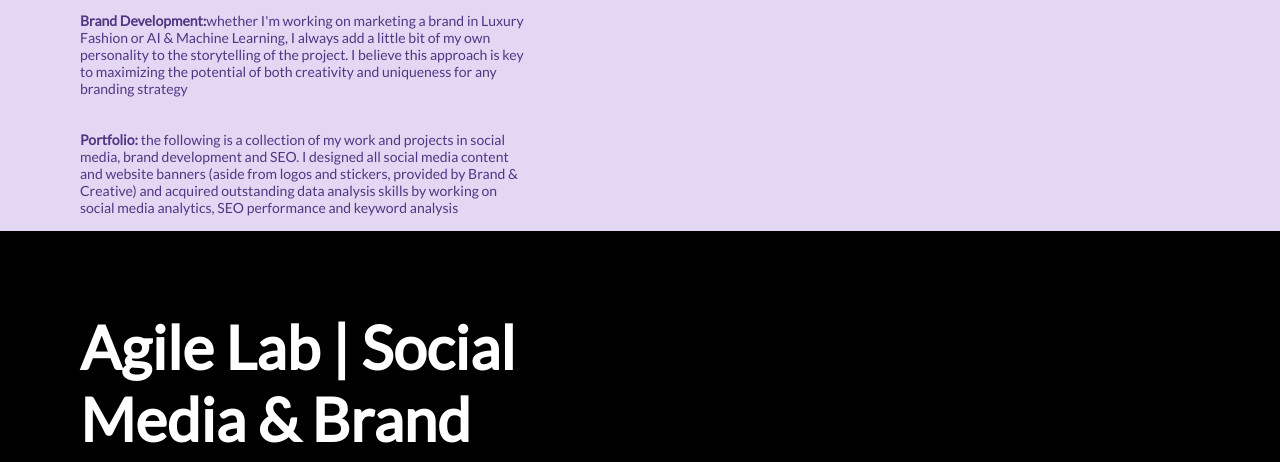
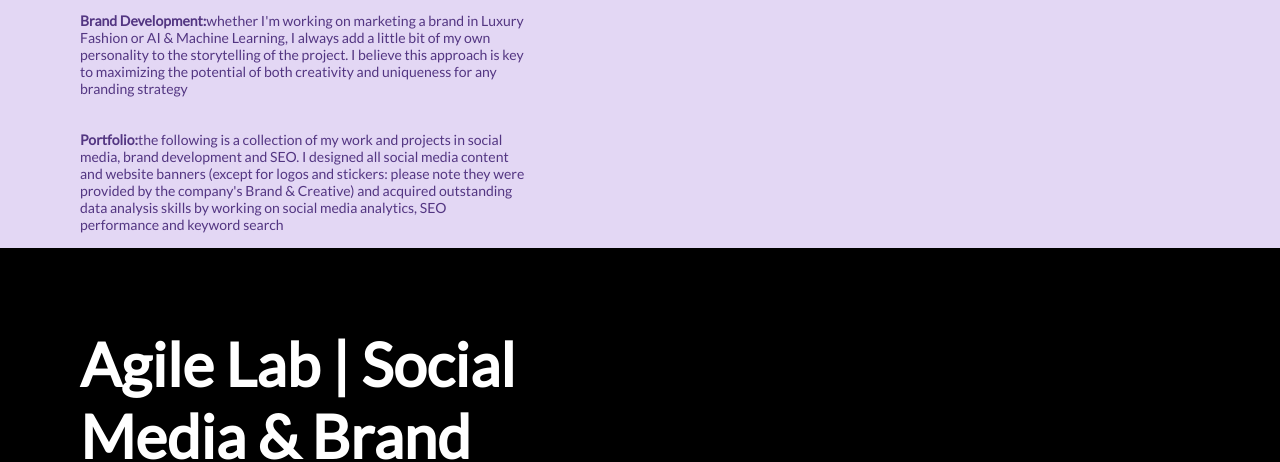
Before and after one commit to camilla-scandola/marketing-portfolio.github.io, a plain HTML site: page index.html in a window 1280 px wide. Shown: the part 2780-3242 px from the top of the page. Drawn offline with nearby package versions, Linux system fonts and the light colour scheme.

Commit message:
Update index.html

```diff
--- a/index.html
+++ b/index.html
@@ -330,7 +330,7 @@
                                             <br></br>
                                         <li><strong>Brand Development:</strong>whether I'm working on marketing a brand in Luxury Fashion or AI & Machine Learning, I always add a little bit of my own personality to the storytelling of the project. I believe this approach is key to  maximizing the potential of both creativity and uniqueness for any branding strategy</li>
                                             <br></br>
-                                        <li><strong>Portfolio:</strong> the following is a collection of my work and projects in social media, brand development and SEO. I designed all social media content and website banners (aside from logos and stickers, provided by Brand & Creative) and acquired outstanding data analysis skills by working on social media analytics, SEO performance and keyword analysis</li>
+                                        <li><strong>Portfolio:</strong>the following is a collection of my work and projects in social media, brand development and SEO. I designed all social media content and website banners (except for logos and stickers: please note they were provided by the company's Brand & Creative) and acquired outstanding data analysis skills by working on social media analytics, SEO performance and keyword search</li>
                                 </ul>
                         <br></br>
                     </div>
```
